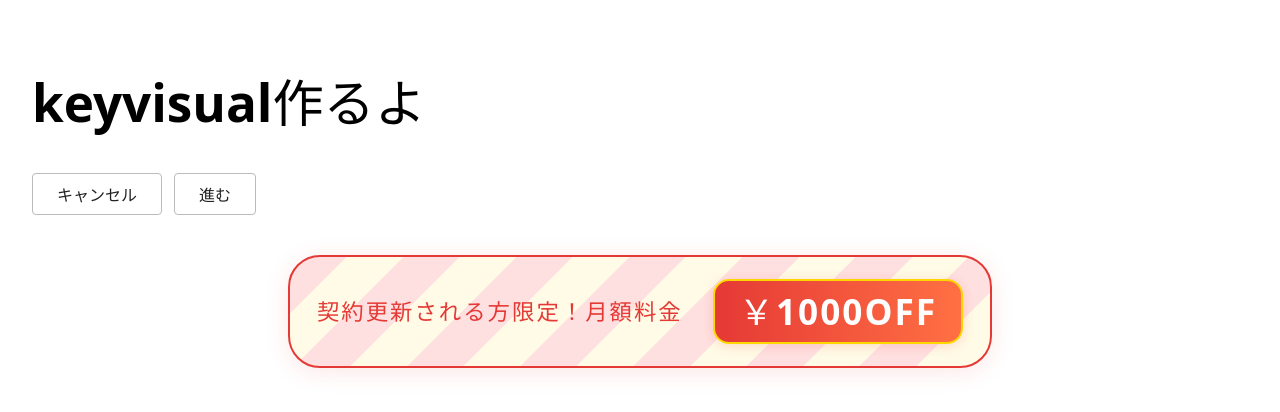
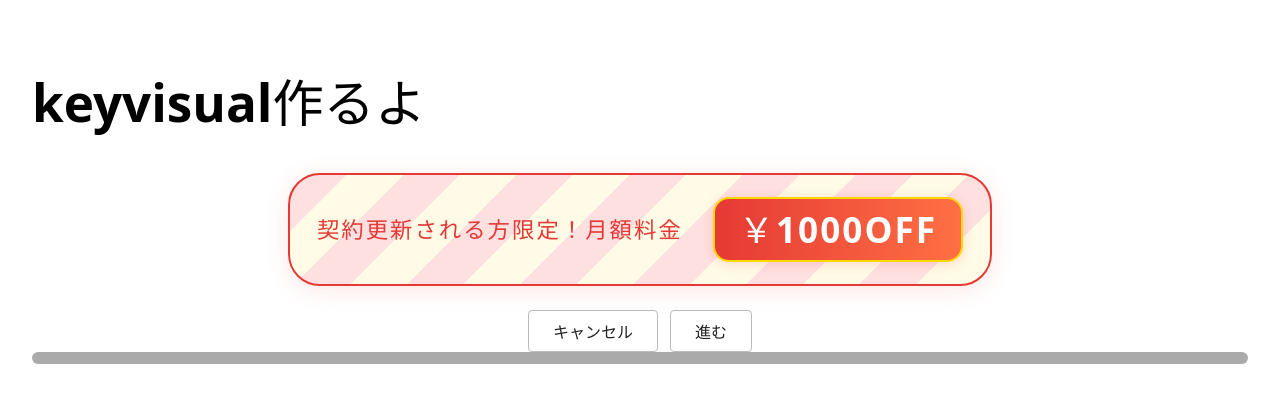
Before and after one commit to junpei-8/8-kanojo, a Vue app: page / in a window 1280 px wide. Both pictures are taken after a click on the button "ゲームスタート". Shown: the top 412 px of the page. Built offline with nearby package versions, Linux system fonts and the light colour scheme.

Commit message:
フッター作った

```diff
--- a/src/App.vue
+++ b/src/App.vue
@@ -78,6 +78,7 @@
       <GameFooter
         :is-last-stage="isLastStage"
         :dodge-mode="dodgeMode"
+        :progress="(gameState.currentStage / 7) * 100"
         @go-back="onGoBack"
         @proceed="onProceed"
        />
--- a/src/fragments/sections/GameFooter.vue
+++ b/src/fragments/sections/GameFooter.vue
@@ -5,6 +5,7 @@
  * Props定義
  * @property {boolean} isLastStage - 最終ステージ（8回目）かどうか
  * @property {boolean} dodgeMode - ボタンが避けるモードかどうか
+ * @property {number} progress - 進行度（0〜100の数値）
  */
 const props = defineProps({
   isLastStage: {
@@ -14,6 +15,10 @@
   dodgeMode: {
     type: Boolean,
     default: false
+  },
+  progress: {
+    type: Number,
+    required: true
   }
 })
 
@@ -61,22 +66,23 @@
 
 <template>
   <div class="center-container">
-    <div class="button-row">
-      <button class="action-btn" @click="handleGoBack" style="margin-right: 12px;">キャンセル</button>
-      <button class="action-btn" @click="handleProceed" @mouseenter="handleProceedHover">
-        {{ props.isLastStage ? '解約する' : '進む' }}
-      </button>
-    </div>
-    <!-- 8-segment progress bar -->
-    <div class="progress-bar">
-      <div v-for="n in 8" :key="n" class="progress-segment"></div>
-    </div>
     <!-- 横長テロップ広告 -->
     <div class="telop-ad">
       <span class="telop-text">
         契約更新される方限定！月額料金
         <span class="telop-number">￥1000OFF</span>
       </span>
+    </div>
+    <div class="button-row">
+      <button class="action-btn" @click="handleGoBack">キャンセル</button>
+      <button class="action-btn" @click="handleProceed" @mouseenter="handleProceedHover">
+        {{ props.isLastStage ? '解約する' : '進む' }}
+      </button>
+    </div>
+    <!-- 8-segment progress bar -->
+    <div class="progress-bar-wrapper">
+      <div v-for="n in 8" :key="n" class="progress-segment"></div>
+      <div class="progress-bar" :style="{width: `${props.progress}%`}"></div>
     </div>
   </div>
 </template>
@@ -116,6 +122,13 @@
   border-bottom-right-radius: 8px;
 }
 
+.button-row {
+  display: flex;
+  justify-content: center;
+  margin-top: 24px;
+  gap: 12px;
+}
+
 /* Telop ad styles */
 .telop-ad {
   width: 100%;
@@ -152,4 +165,14 @@
   box-shadow: 0 2px 12px rgba(229,57,53,0.18);
   border: 2px solid #ffd700;
 }
+.progress-bar-wrapper {
+  border-radius: 100vh;
+  height: 12px;
+  background-color: #aaa;
+}
+.progress-bar {
+  height: 100%;
+  background-color: #1976d2;
+  border-radius: 100vh;
+}
 </style>
```
